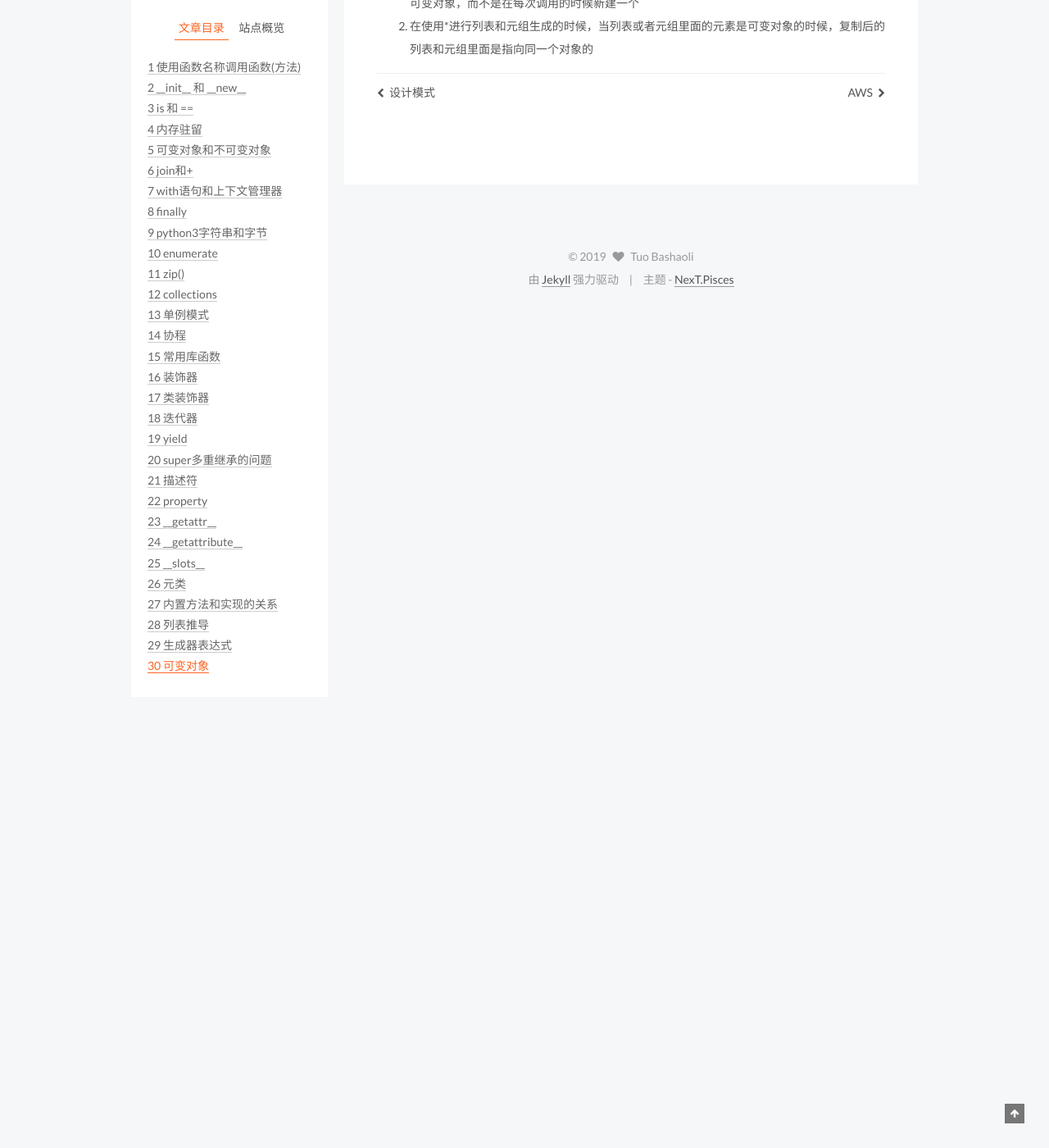
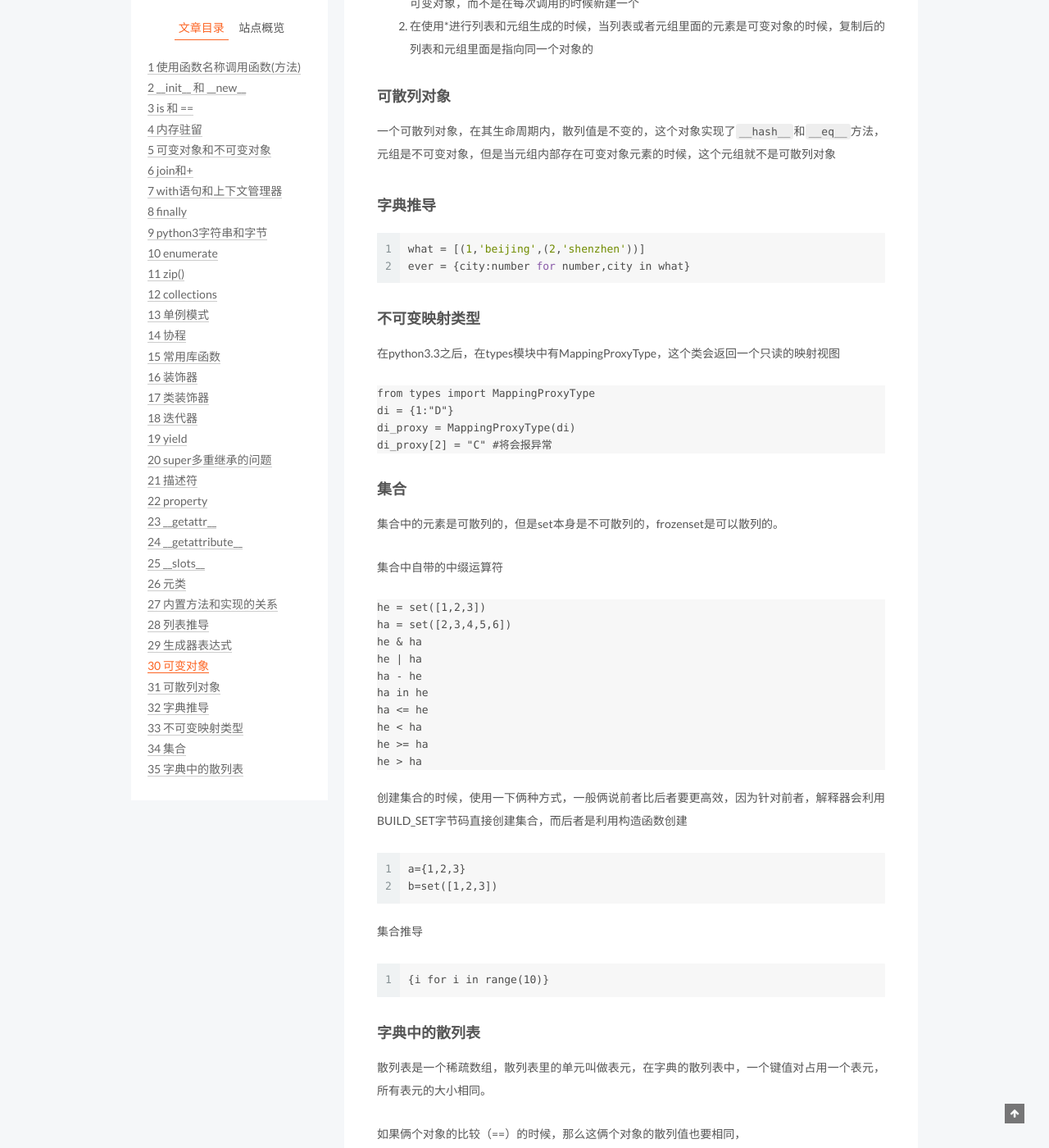
Before and after one commit to tuobashaoli/tuobashaoli.github.io, a Jekyll site: the page built from _posts/2019-05-03-python.markdown, in a window 1280 px wide and 1400 px high, scrolled down 13736 px. Shown: the whole window at 82% size. Built offline with Jekyll 4.4.1, drawn with Linux system fonts in a browser that asks for light colours; comment, search, counter and statistics services are not loaded; some of the changed text lies outside the part shown.

Commit message:
update python

````diff
--- a/_posts/2019-05-03-python.markdown
+++ b/_posts/2019-05-03-python.markdown
@@ -610,3 +610,79 @@ map(lambda x:ord(x),"hello world")
 
 1. 在函数的参数设置默认值是可变对象，比如是列表，那么这个函数的所有调用都会使用这一个可变对象，而不是在每次调用的时候新建一个
 2. 在使用\*进行列表和元组生成的时候，当列表或者元组里面的元素是可变对象的时候，复制后的列表和元组里面是指向同一个对象的
+
+### 可散列对象
+
+一个可散列对象，在其生命周期内，散列值是不变的，这个对象实现了`__hash__`和`__eq__`方法，元组是不可变对象，但是当元组内部存在可变对象元素的时候，这个元组就不是可散列对象
+
+### 字典推导
+
+```python
+what = [(1,'beijing',(2,'shenzhen'))]
+ever = {city:number for number,city in what}
+```
+
+### 不可变映射类型
+
+在python3.3之后，在types模块中有MappingProxyType，这个类会返回一个只读的映射视图
+
+```python3
+from types import MappingProxyType
+di = {1:"D"}
+di_proxy = MappingProxyType(di)
+di_proxy[2] = "C" #将会报异常
+```
+### 集合
+
+集合中的元素是可散列的，但是set本身是不可散列的，frozenset是可以散列的。
+
+集合中自带的中缀运算符
+
+```python3
+he = set([1,2,3])
+ha = set([2,3,4,5,6])
+he & ha
+he | ha
+ha - he
+ha in he
+ha <= he
+he < ha
+he >= ha
+he > ha
+```
+
+创建集合的时候，使用一下俩种方式，一般俩说前者比后者要更高效，因为针对前者，解释器会利用BUILD\_SET字节码直接创建集合，而后者是利用构造函数创建
+
+```
+a={1,2,3}
+b=set([1,2,3])
+```
+
+集合推导
+
+```
+{i for i in range(10)}
+```
+
+### 字典中的散列表
+
+散列表是一个稀疏数组，散列表里的单元叫做表元，在字典的散列表中，一个键值对占用一个表元，所有表元的大小相同。
+
+如果俩个对象的比较（==）的时候，那么这俩个对象的散列值也要相同，
+
+在`my_dict[key]`中，解释器会先计算`hash(key)`，根据值的**后几位**去查找表元，如果没找到，就报KeyError，如果不为空，就会在表元里面找到`found_key:found_value`，这个时候解释器就会检验`key==found_key`，如果为真，就会返回found\_value。
+
+如果key和found\_key和key不匹配的话，这种情况情况就是散列冲突。原因是散列值的后几位相同。这时解释器就会在散列值中**另外取几位**，处理过后得到的数字当做索引，寻找新的表元。
+
+1. 键必须是可散列的。
+&bnsp;- 用户自定义对象默认是可散列的，散列值由id获取。
+
+2. 字典在内存上开销较大。
+&bnsp;- 如果需要需要存放数量巨大的记录，那么最好存放在元组或者具名元组构成的列表
+
+3. 键查询很快
+
+4. 键的次序取决于添加的顺序
+
+5. 向字典里面添加新的键，可能会改变已有键的顺序
+&nbsp;- 不要在迭代一个字典的时候修改一个字典
````
Also changed, not shown: a.py (deleted, +0 -14 lines).
